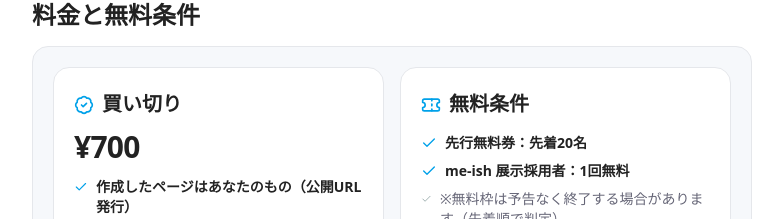
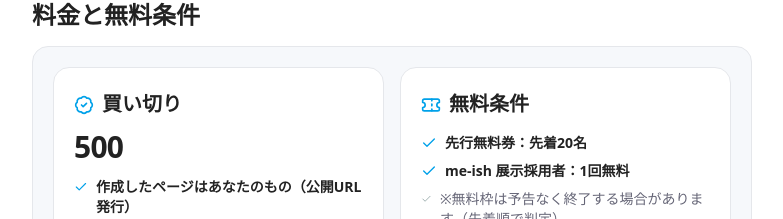
Before and after one commit to me-ish/me-ish-homepage, a Next.js app: page /aura in a window 1280 px wide. Shown: the part 1300-1519 px from the top of the page, without its empty margins (248-1031 px from the left). Built offline with nearby package versions, Linux system fonts and the light colour scheme; no server answers; a web font is replaced by a local one.

Commit message:
Fix AURA preview height and hero mock

```diff
--- a/src/app/aura/page.tsx
+++ b/src/app/aura/page.tsx
@@ -156,7 +156,7 @@ export default function AuraPage() {
                 <BadgeCheck className="w-5 h-5 text-[#00a1e9]" />
                 <h3 className="text-lg font-semibold">買い切り</h3>
               </div>
-              <div className="mt-2 text-3xl font-extrabold tracking-tight">¥700</div>
+              <div className="mt-2 text-3xl font-extrabold tracking-tight">500</div>
               <ul className="mt-3 space-y-2 text-sm">
                 <LI>
                   <strong>作成したページはあなたのもの（公開URL発行）</strong>
```
